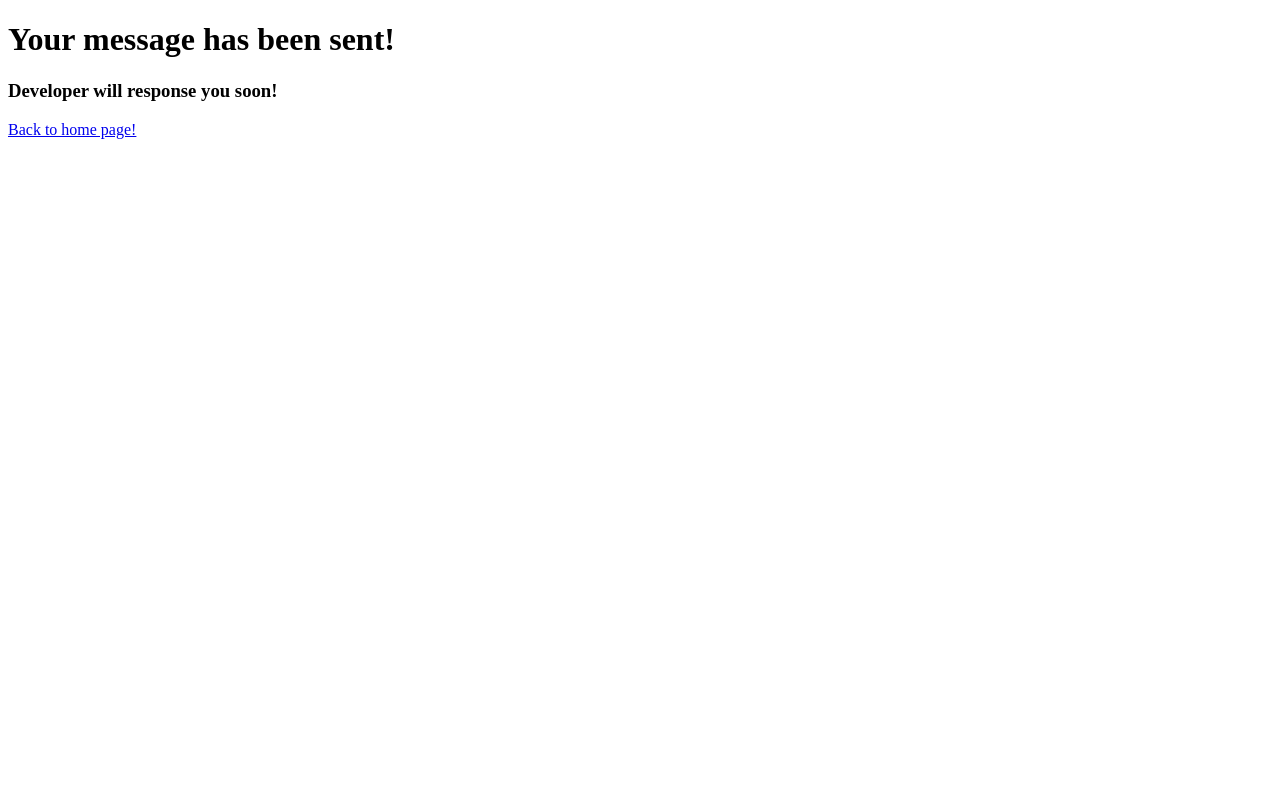
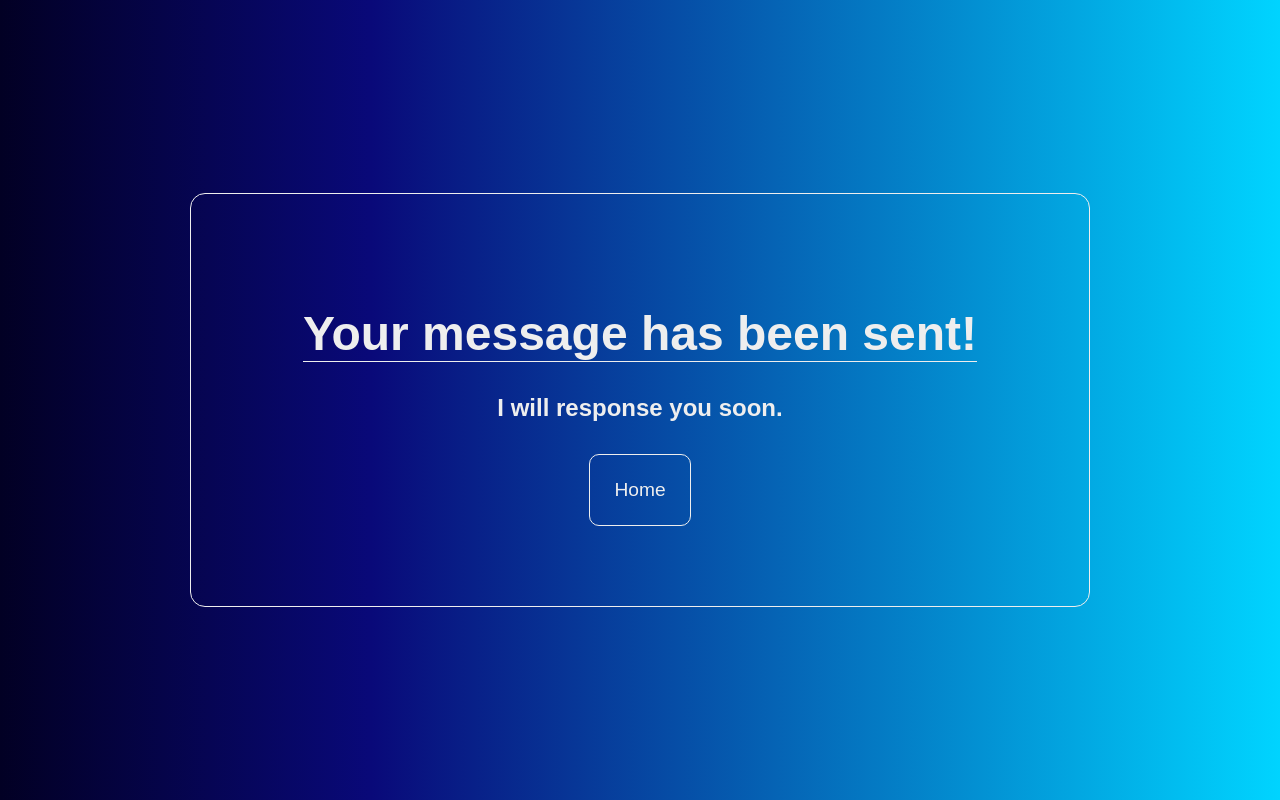
Before and after one commit to barbossa1337/BlogProject, a plain HTML site: page register.html in a window 1280 px wide. Drawn offline with Linux system fonts and the light colour scheme; a web font is replaced by a local one.

Commit message:
Register page HTML & CSS done!

```diff
--- a/css/register.css
+++ b/css/register.css
@@ -0,0 +1,63 @@
+/*Google Fonts*/
+@import url('https://fonts.googleapis.com/css2?family=Monda&display=swap');
+@import url('https://fonts.googleapis.com/css2?family=Merriweather+Sans:wght@500&display=swap');
+@import url('https://fonts.googleapis.com/css2?family=Splash&display=swap');
+
+* {
+    margin: 0;
+    padding: 0;
+    box-sizing: border-box;
+    text-decoration: none;
+    color: #eee;
+    list-style: none;
+    top: 0;
+    bottom: 0;
+    left: 0;
+    right: 0;
+    font-family: 'Monda', sans-serif;
+}
+
+body {
+    height: 100vh;
+    width: 100%;
+    display: flex;
+    flex-direction: column;
+    justify-content: center;
+    align-items: center;
+    background: linear-gradient(90deg, rgba(2, 0, 36, 1) 0%, rgba(9, 9, 121, 1) 29%, rgba(0, 212, 255, 1) 100%);
+}
+
+.container {
+    padding: 5rem;
+    border: 1px solid #eee;
+    border-radius: 15px;
+    display: flex;
+    flex-direction: column;
+    justify-content: center;
+    align-items: center;
+}
+
+.header {
+    font-size: 3rem;
+    border-bottom: 1px solid #eee;
+    margin: 2rem;
+}
+
+.response {
+    font-size: 1.5rem;
+    margin-bottom: 2rem;
+}
+
+.btn {
+    padding: 1.5rem;
+    border: 1px solid #eee;
+    border-radius: 10px;
+    font-size: 1.2rem;
+}
+
+.btn:hover {
+    background-color: #eee;
+    border-color: #000;
+    color: #000;
+    transition: all 1000ms;
+}
--- a/register.html
+++ b/register.html
@@ -1,20 +1,24 @@
 <!doctype html>
 <html lang="en">
 <head>
+    <!-- Meta -->
     <meta charset="UTF-8">
     <meta name="viewport"
           content="width=device-width, user-scalable=no, initial-scale=1.0, maximum-scale=1.0, minimum-scale=1.0">
     <meta http-equiv="X-UA-Compatible" content="ie=edge">
+    <!-- Title & Favicon -->
     <title>My Blog - Registered</title>
     <link rel="icon" type="image/x-icon" href="images/favicon.ico">
+    <!-- CSS -->
+    <link rel="stylesheet" href="css/register.css">
+    <!-- Fontawesome -->
+    <script src="https://kit.fontawesome.com/a410ce2e31.js" crossorigin="anonymous"></script>
 </head>
 <body>
-<main>
-    <h1>Your message has been sent!</h1>
-    <h3>Developer will response you soon!</h3>
+<main class="container">
+    <h1 class="header">Your message has been sent!</h1>
+    <h3 class="response">I will response you soon.</h3>
+    <a class="btn" href="index.html">Home</a>
 </main>
-<section>
-    <a href="index.html">Back to home page!</a>
-</section>
 </body>
 </html>
```
